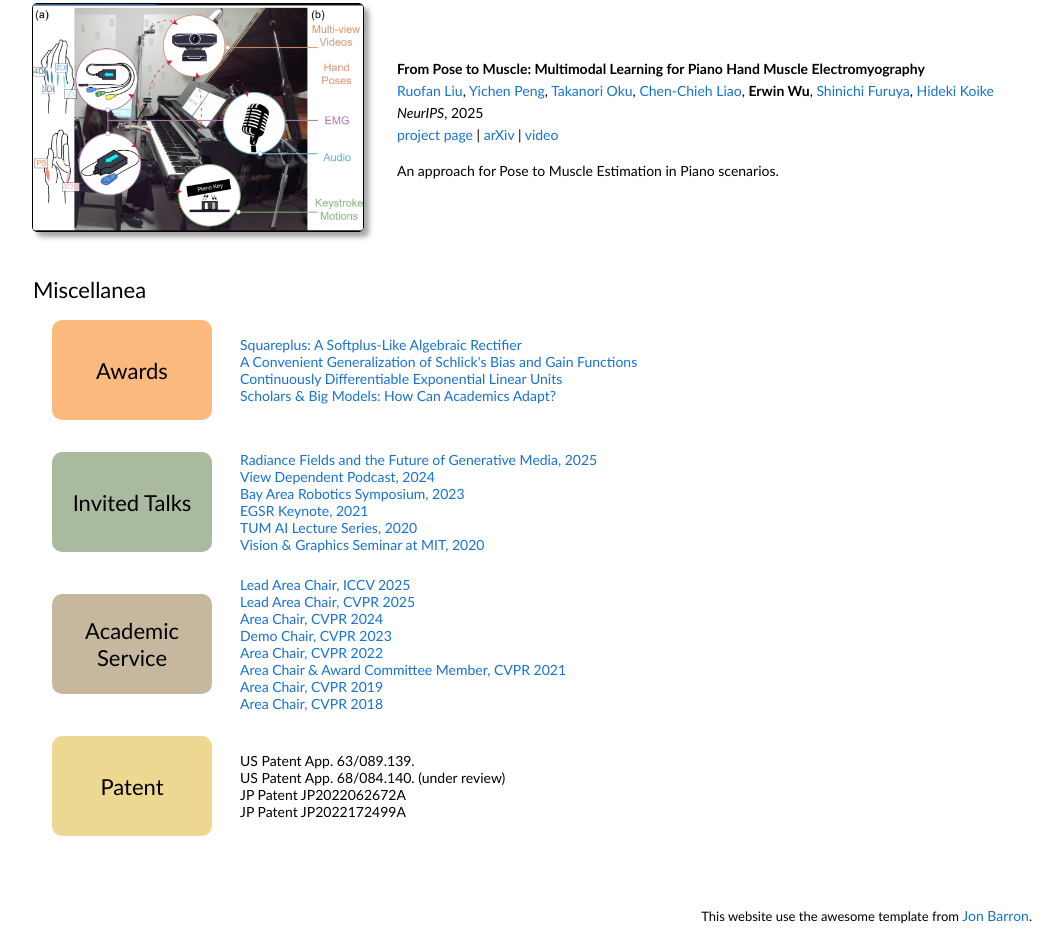
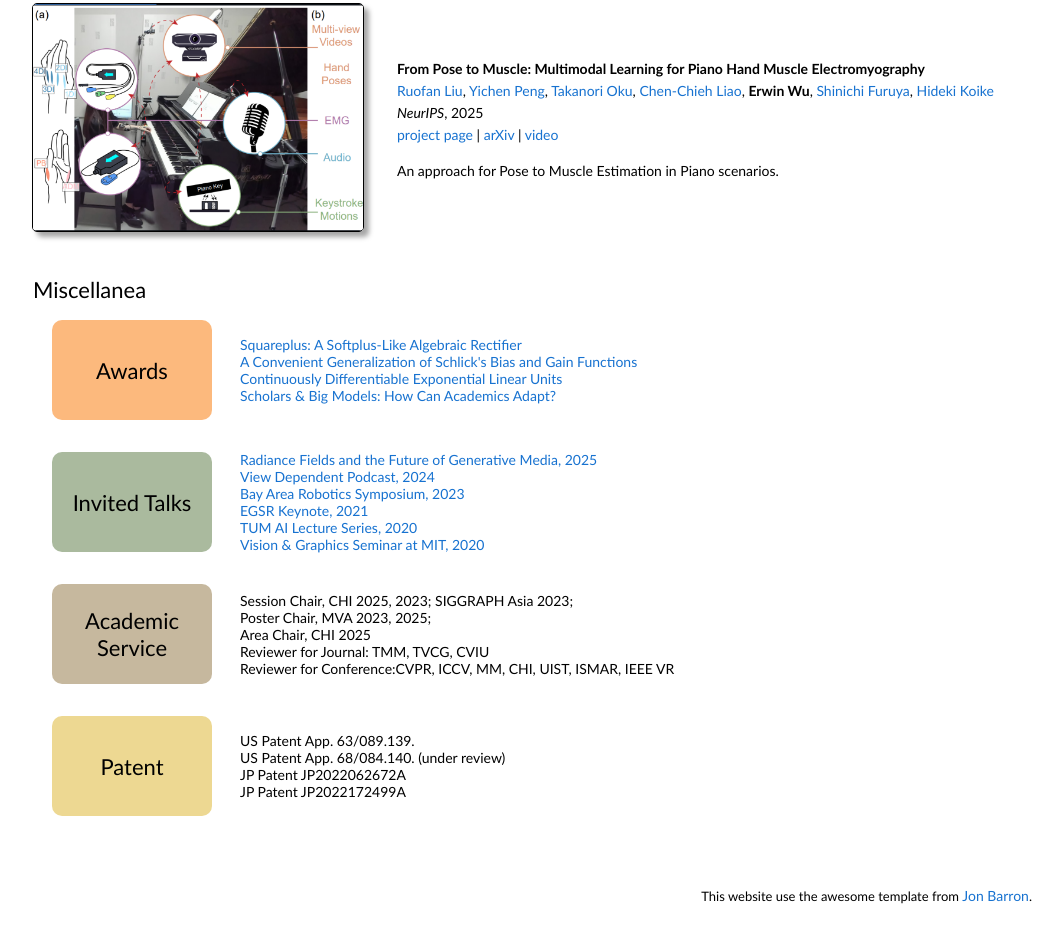
Before and after one commit to erwinwu211/my_homepage, a plain HTML site: page index.html in a window 1280 px wide. Shown: the part 1119-2064 px from the top of the page, without its empty margins (108-1171 px from the left). Drawn offline with Linux system fonts and the light colour scheme.

```diff
--- a/index.html
+++ b/index.html
@@ -265,21 +265,15 @@
 								 </div>
               </td>
               <td style="padding:8px;width:80%;vertical-align:center">
-                <a href="https://iccv.thecvf.com/">Lead Area Chair, ICCV 2025</a>
+                Session Chair, CHI 2025, 2023; SIGGRAPH Asia 2023;
                 <br>
-                <a href="https://cvpr.thecvf.com/Conferences/2025/Organizers">Lead Area Chair, CVPR 2025</a>
+                Poster Chair, MVA 2023, 2025;
                 <br>
-                <a href="https://cvpr.thecvf.com/Conferences/2024/Organizers">Area Chair, CVPR 2024</a>
+                Area Chair, CHI 2025
                 <br>
-                <a href="https://cvpr2023.thecvf.com/Conferences/2023/Organizers">Demo Chair, CVPR 2023</a>
+                Reviewer for Journal: TMM, TVCG, CVIU
                 <br>
-                <a href="https://cvpr2022.thecvf.com/area-chairs">Area Chair, CVPR 2022</a>
-                <br>
-                <a href="http://cvpr2021.thecvf.com/area-chairs">Area Chair & Award Committee Member, CVPR 2021</a>
-                <br>
-                <a href="http://cvpr2019.thecvf.com/area_chairs">Area Chair, CVPR 2019</a>
-                <br>
-                <a href="http://cvpr2018.thecvf.com/organizers/area_chairs">Area Chair, CVPR 2018</a>
+                Reviewer for Conference:CVPR, ICCV, MM, CHI, UIST, ISMAR, IEEE VR
               </td>
             </tr>
 
```
